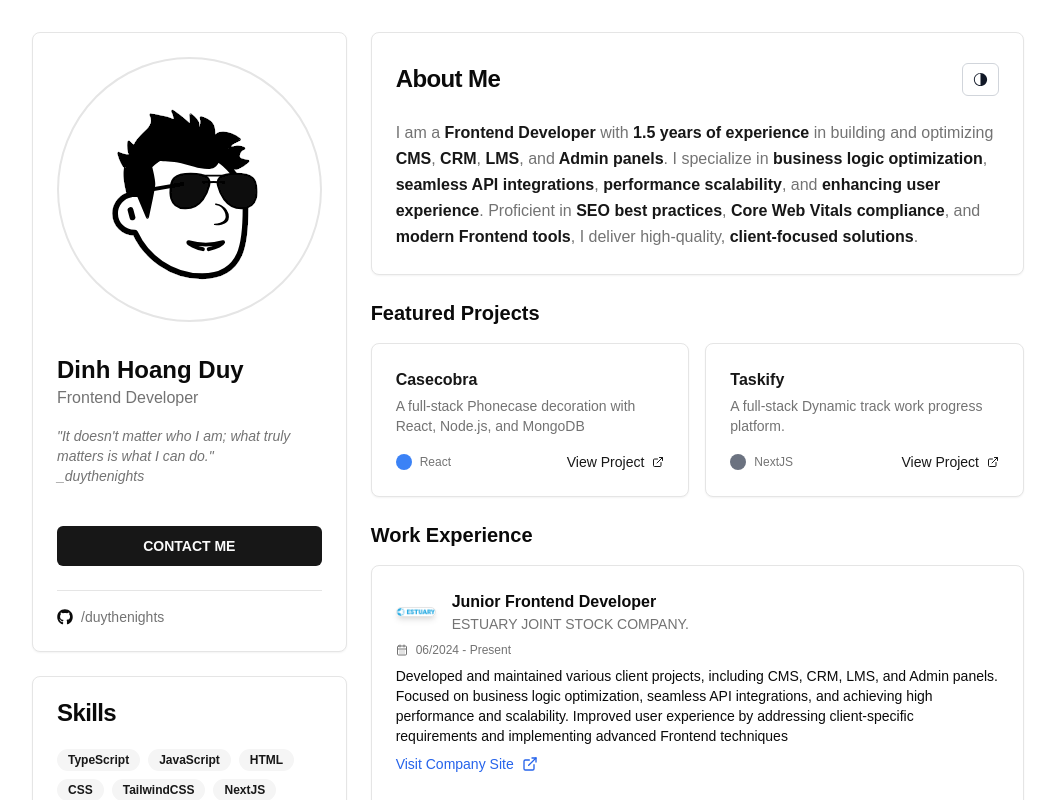
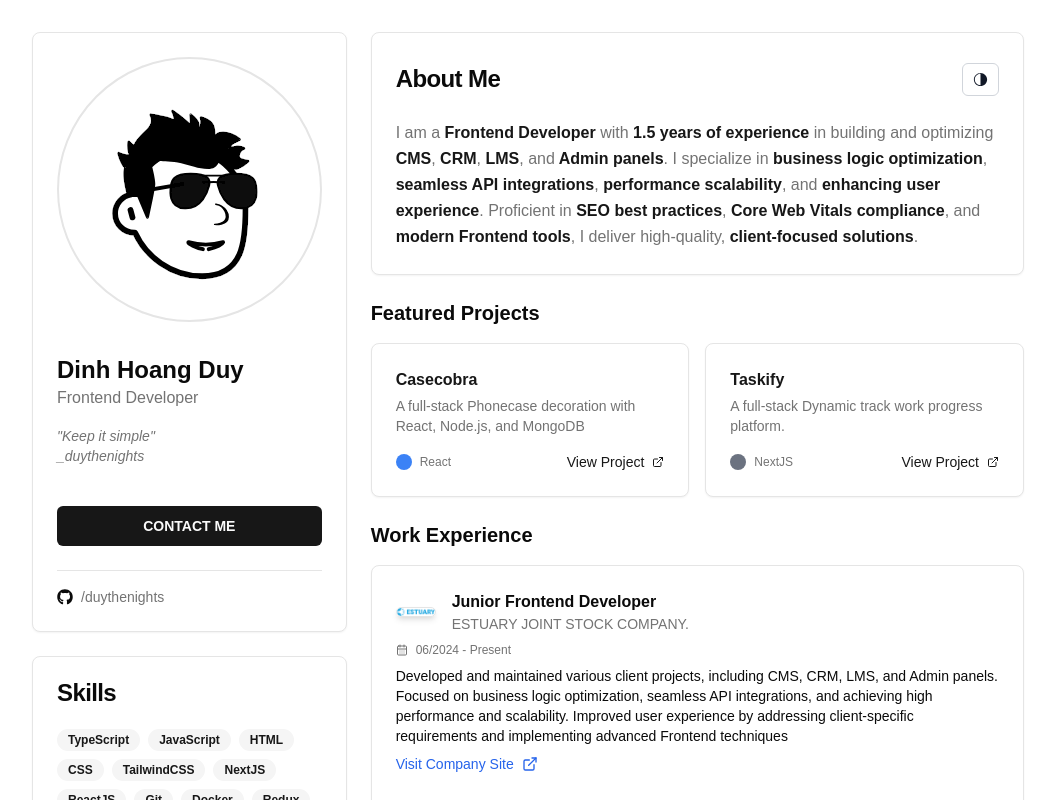
Before and after one commit to duythenights/duythenights_portfolio, a Next.js app: page / in a window 1280 px wide. Shown: the top 800 px of the page, without its empty margins (112-1167 px from the left). Built offline with nearby package versions, Linux system fonts and the light colour scheme; what @radix-ui/themes would draw is missing.

Commit message:
feat: update sidebar

```diff
--- a/src/components/Profile.tsx
+++ b/src/components/Profile.tsx
@@ -49,8 +49,7 @@ export const Profile = () => {
           </div>
 
           <p className="mt-2 text-start text-sm text-muted-foreground italic">
-            &quot;It doesn&apos;t matter who I am; what truly matters is what I
-            can do.&quot;<br></br>_duythenights
+            &quot;Keep it simple&quot;<br></br>_duythenights
           </p>
           <p className="mt-2 text-start text-sm text-muted-foreground"></p>
           <Button className="mt-4 w-full" asChild>
```
